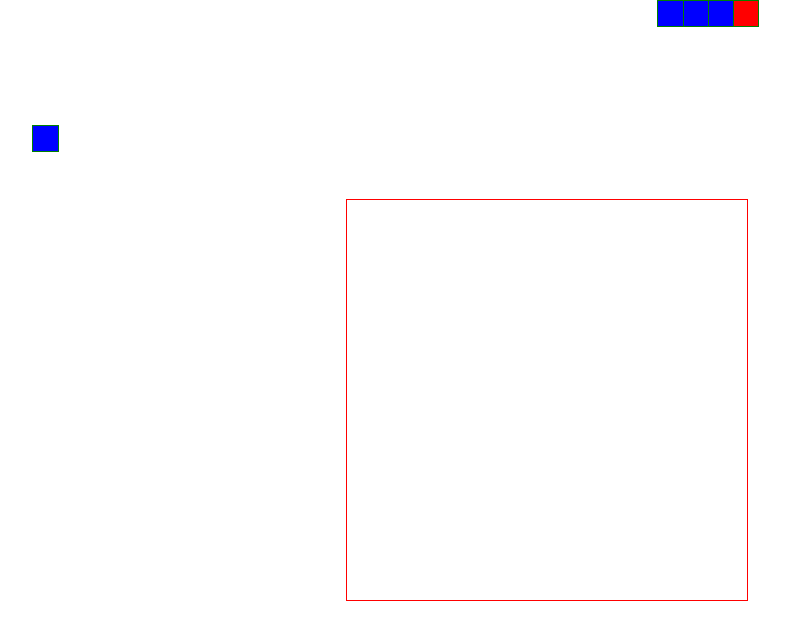
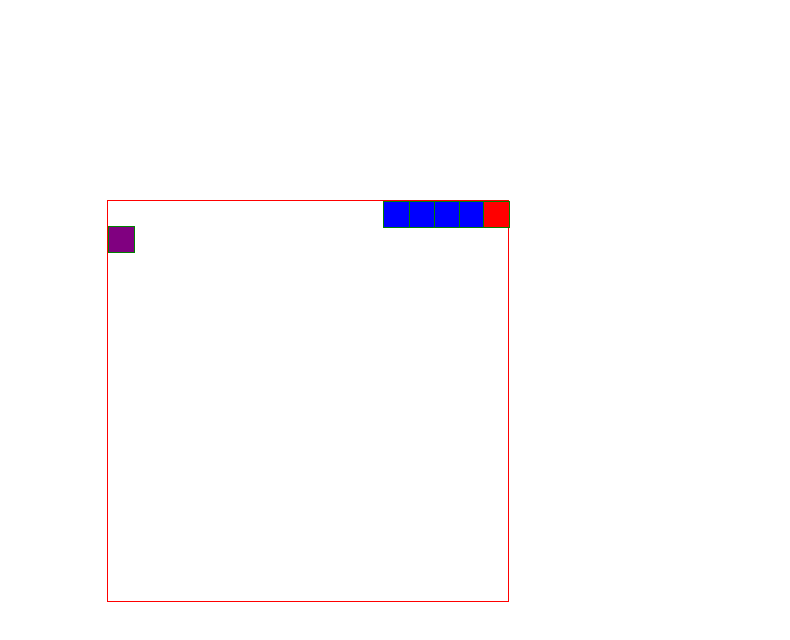
Before and after one commit to indie9/snakeJS, a plain HTML site: page index.html in a window 1280 px wide. Shown: the whole page, without its empty margins (93-883 px from the left). Drawn offline with Linux system fonts and the light colour scheme.

Commit message:
add game field, and lose condition

```diff
--- a/index.html
+++ b/index.html
@@ -8,11 +8,12 @@
 
 <body>
   <!-- Рисуем игровое поле -->
-  <div class="canvas" width="400" height="400" id="game">
+    <div id="canvas">
+       <div id="foodElem"></div>
         <div id="snakeHead"></div>
 
+    </div>
 
-  </div>
   <!-- Сам скрипт с игрой -->
   <script src="scriptr.js"></script>
 </body>
--- a/scriptr.js
+++ b/scriptr.js
@@ -2,7 +2,12 @@
 var snakeHead = document.getElementById('snakeHead');
 //создаем массив с коордиинатами тела змейки
 var snake = [{hor:2,ver:0},{hor:1,ver:0},{hor:0,ver:0}];
-var snakeLeng = 3;
+
+
+var canvas = document.getElementById('canvas');
+
+
+
 //кооринаты головый змейки
 var horizontalCordinat = 3;
 var verticalCordinat = 0;
@@ -14,49 +19,54 @@ var dir = 'right';
 
 //grid
 var grid = 25;
+//начальные координаты еды
+var foodHor;
+var foodVer;
 
-var foodHor = 5;
-var foodVer = 5;
-var food = document.createElement("div");
-food.classList.add('snakeElem');
-food.setAttribute('id',600)
-document.body.append(food);
-var foodelem = document.getElementById(600);
+//создаем еду
+var foodelem = document.getElementById('foodElem');
 
-foodelem.style.left = `${foodHor*25}px`;
-foodelem.style.top = `${foodHor*25}px`;
+//помещаем голову змейки в начальные координаты
+snakeHead.style.left = `${horizontalCordinat*25}px`;
+snakeHead.style.top = `${verticalCordinat*25}px`;
 
-//слушатели кнопок
-document.addEventListener('keydown', function (e) {
-
-  // Стрелка влево
-
-  if (e.keyCode === 37 ) {
-    dir = 'left';
-  }
-  // Стрелка вверх
-  else if (e.keyCode === 38 ) {
-    dir = 'bot';
-  }
-  // Стрелка вправо
-  else if (e.keyCode === 39) {
-    dir = 'right';
-  }
-  // Стрелка вниз
-  else if (e.keyCode === 40 ) {
-    dir = 'top';
-  }
-  console.log(e.keyCode)
-});
-
+//рандомайзер
 function getRandomInt(min, max) {
   return Math.floor(Math.random() * (max - min)) + min;
 }
 
-//помещаем голову змейки в начальные координаты
-snakeHead.style.left = `${horizontalCordinat*25}px`;
-snakeHead.style.top = `${verticalCordinat*25}px`;
-//создаем элементы тела змейки в соответствии с координатами и массива
+//функция создания элемента еды
+function createFoodElement(){
+
+  do{
+    foodHor = getRandomInt(0,5);
+    foodVer = getRandomInt(0,5);
+    var chek = snake.reduce((acc,item) => ((item.hor == foodHor && item.ver == foodVer) ? acc+1 : acc),0);
+    var chek2 = 0;
+    if(foodHor == horizontalCordinat && foodVer == verticalCordinat){
+      chek2 = 1;
+    };
+  } while(chek != 0 || chek2 != 0 );
+
+  foodelem.style.left = `${foodHor*25}px`;
+  foodelem.style.top = `${foodVer*25}px`;
+}
+//сразу вызываем
+createFoodElement();
+
+//отдельно создаем начальные 3 элемента змейки
+for (let i = 0; i < snake.length; i++){
+  var snElem = document.createElement("div");
+  snElem.classList.add('snakeElem');
+  snElem.setAttribute('id',i)
+
+  canvas.appendChild(snElem);
+
+  snElem.style.left = `${snake[i].hor*25}px`;
+  snElem.style.top = `${snake[i].ver*25}px`
+}
+
+//функция создает элемент тела змейки в соответствии с координатами в буфере
 function createSnakeElement(){
 
   snake.unshift({hor: buffHorizontalCordinat,ver: buffVerticalCordinat});
@@ -64,7 +74,7 @@ function createSnakeElement(){
   var snElem = document.createElement("div");
   snElem.classList.add('snakeElem');
   snElem.setAttribute('id',snake.length-1)
-  document.body.append(snElem);
+  canvas.appendChild(snElem);
   let snakeElement = document.getElementById(snake.length-1);
 
   snakeElement.style.left = `${snake[0].hor*25}px`;
@@ -72,20 +82,34 @@ function createSnakeElement(){
 
 }
 
-for (let i = 0; i < snake.length; i++){
-  var snElem = document.createElement("div");
-  snElem.classList.add('snakeElem');
-  snElem.setAttribute('id',i)
-  document.body.append(snElem);
-  let snakeElement = document.getElementById(i);
-  snakeElement.style.left = `${snake[i].hor*25}px`;
-  snakeElement.style.top = `${snake[i].ver*25}px`
-}
+//слушатели кнопок
+document.addEventListener('keydown', function (e) {
+  //так же не позволяем идти змейке в обратном направлении
+  // Стрелка влево
+  if (e.keyCode === 37 && dir != 'right' ) {
+    dir = 'left';
+  }
+  // Стрелка вверх
+  else if (e.keyCode === 38 && dir != 'top') {
+    dir = 'bot';
+  }
+  // Стрелка вправо
+  else if (e.keyCode === 39 && dir != 'left') {
+    dir = 'right';
+  }
+  // Стрелка вниз
+  else if (e.keyCode === 40 && dir != 'bot') {
+    dir = 'top';
+  }
+});
 
 //счетчик
 var count = 0;
 
 function loop() {
+  if(r != true){
+    return;
+  }
   // функция замедляет скорость игры с 60 кадров в секунду до 6 (60/10 = 6)
   requestAnimationFrame(loop);
   if (++count < 10) {
@@ -108,28 +132,33 @@ function loop() {
       verticalCordinat--;
       break;
   }
+
+  let chek3 = snake.reduce((acc,item) => ((item.hor == horizontalCordinat && item.ver == verticalCordinat) ? acc+1 : acc),0);
+  let chek4 = (horizontalCordinat < 0 || horizontalCordinat > 15 || verticalCordinat < 0 || verticalCordinat > 15);
+  if (chek3 || chek4){
+
+    console.log('yu lose');
+    r = false;
+    return;
+  }
+
   //двигаем голову змейки согласно координатам
   snakeHead.style.left = `${horizontalCordinat*25}px`;
   snakeHead.style.top = `${verticalCordinat*25}px`;
-  console.log(foodHor);
-  console.log(horizontalCordinat)
+
+  //если голова сьедает еду добавляем элемент и создаем новыую еду(новые координаты)
   if(horizontalCordinat == foodHor && verticalCordinat == foodVer){
     createSnakeElement();
-    foodHor = getRandomInt(1,10);
-    foodVer = getRandomInt(1,10);
-    foodelem.style.left = `${foodHor*25}px`;
-    foodelem.style.top = `${foodVer*25}px`;
+    createFoodElement();
   }
-
 
   //массив элементов пополняем прошлыми координатами головы змейки из буфера
   snake.unshift( { hor: buffHorizontalCordinat, ver: buffVerticalCordinat } );
   //удаляем последний элемент
   snake.pop();
- // console.log(document.getElementsByClassName('snakeElem'))
+
   ////перемещаем тело змейки согласно координатам
   for (let i = 0; i< snake.length;i++){
-
     let snakeElement = document.getElementById(i);
     snakeElement.style.left = `${snake[i].hor*25}px`;
     snakeElement.style.top = `${snake[i].ver*25}px`
@@ -139,4 +168,4 @@ function loop() {
   buffHorizontalCordinat = horizontalCordinat;
   buffVerticalCordinat = verticalCordinat;
 }
-requestAnimationFrame(loop);
+var  r = requestAnimationFrame(loop);
--- a/style.css
+++ b/style.css
@@ -15,10 +15,13 @@ body {
 }
 
 /*Делаем границу вокруг игрового поля*/
-.canvas {
+#canvas {
   border: 1px solid red;
   width: 400px;
   height: 400px;
+  position: absolute;
+  top:200px;
+  left: 200px;
 }
 
 #snakeHead{
@@ -27,6 +30,7 @@ body {
   position:absolute;
   border: 1px solid green;
   background-color: red;
+  z-index: 99;
 }
 .snakeElem{
   width: 25px;
@@ -34,5 +38,13 @@ body {
   position: absolute;
   border: 1px solid green;
   background-color: blue;
+  z-index: 9;
+}
+#foodElem{
+  width: 25px;
+  height: 25px;
+  position: absolute;
+  border: 1px solid green;
+  background-color: purple;
   z-index: 99;
 }
```
